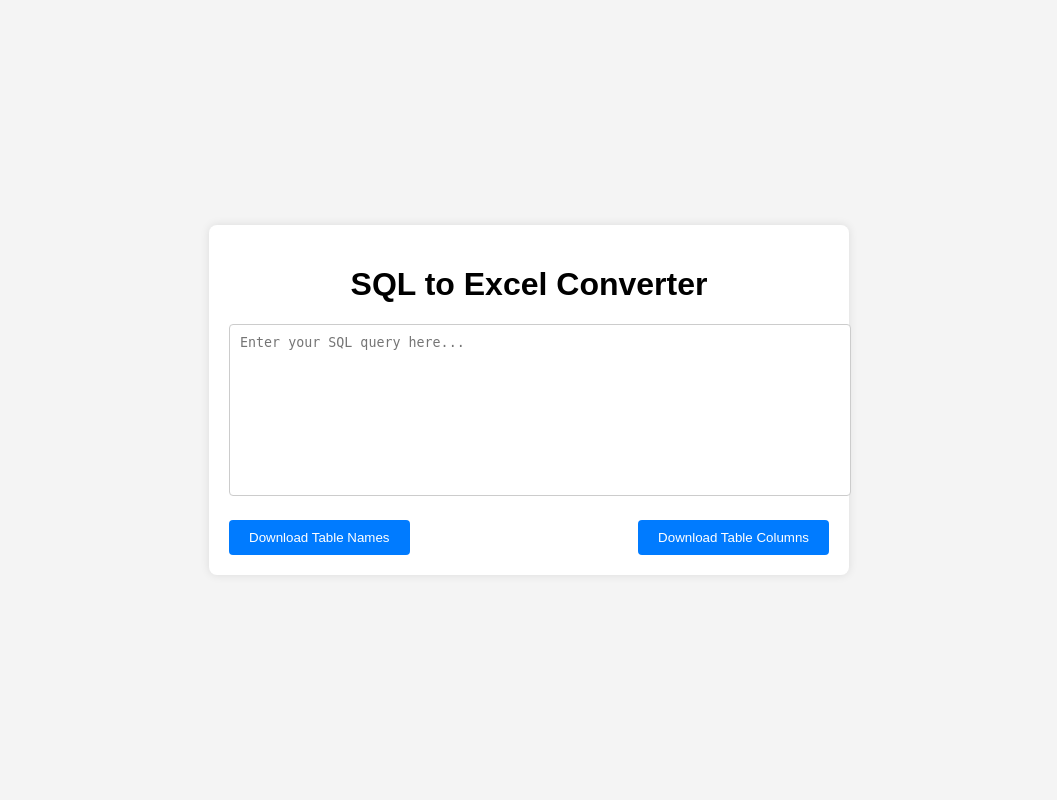
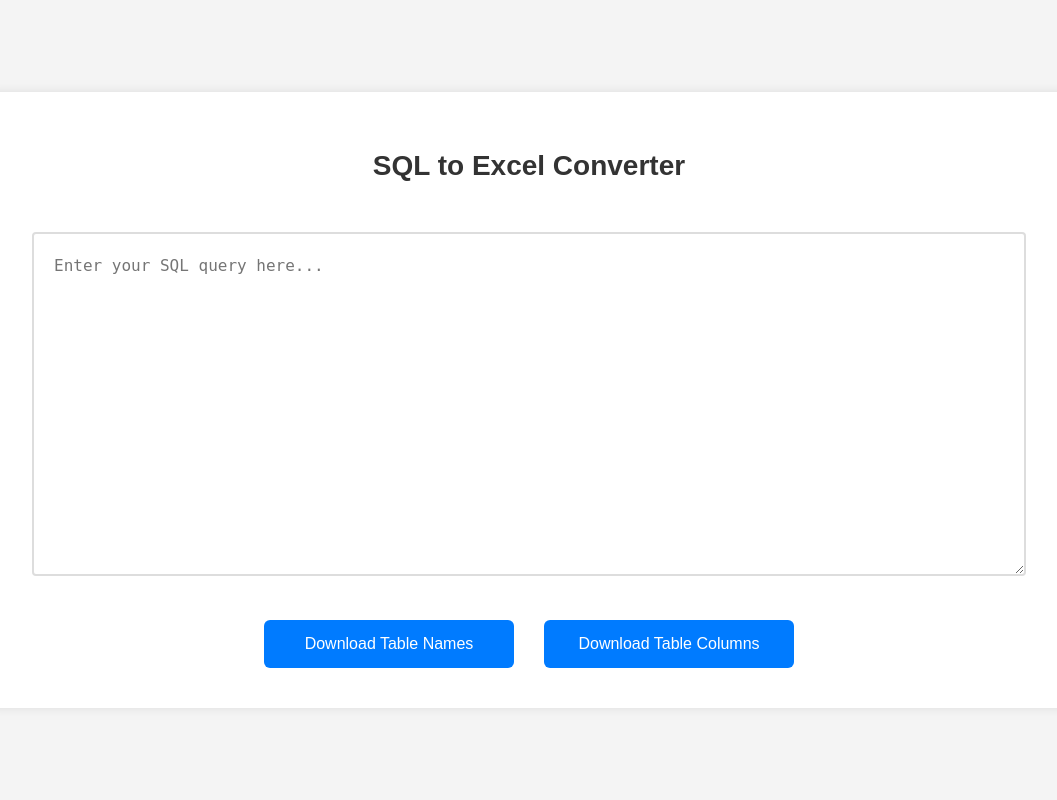
Before and after one commit to sahbaz00/sql-to-excel-app, a Flask app: page / in a window 1280 px wide. Shown: the whole page, without its empty margins (111-1168 px from the left). Run offline with Flask 3, Linux system fonts and the light colour scheme.

Commit message:
some_updates

```diff
--- a/app.py
+++ b/app.py
@@ -2,69 +2,88 @@ from flask import Flask, render_template, request, send_file
 import openpyxl
 from io import BytesIO
 import re
+import pandas as pd
 
 app = Flask(__name__)
 
 
-def sql_to_excel_table_columns(sql_query):
-    try:
-        # Preprocessing steps to clean the query
-        query = re.sub(r'--.*', '', sql_query)  # Remove line comments
-        query = re.sub(r'/\*.*?\*/', '', query, flags=re.DOTALL)  # Remove block comments
-        query = re.sub(r"'\w+'", '', query)  # Remove string literals
-        query = re.sub(r'\bEXTRACT\s*\([^)]+\)', '', query, flags=re.IGNORECASE)
+def sql_to_excel_table_columns(query):
+    # Preprocessing steps to clean the query
+    query = re.sub(r'--.*', '', query)  # Remove line comments
+    query = re.sub(r'/\*.*?\*/', '', query, flags=re.DOTALL)  # Remove block comments
+    query = re.sub(r"'\w+'", '', query)  # Remove string literals
+    query = re.sub(r'\bEXTRACT\s*\([^)]+\)', '', query, flags=re.IGNORECASE)
 
-        # Extract CTE names to exclude them later
-        cte_pattern = r"with\s+([a-zA-Z0-9_]+)\s+as\s*\("
-        ctes = set(re.findall(cte_pattern, query, re.IGNORECASE))
+    # Extract CTE definitions and their source tables/columns
+    cte_pattern = r"WITH\s+([a-zA-Z0-9_]+)\s+AS\s*\(((?:(?!WITH).)+?)\)(?=\s*\,|\s*SELECT|$)"
+    ctes = re.findall(cte_pattern, query, re.IGNORECASE | re.DOTALL)
+    cte_source_map = {}  # Maps CTE columns to their source tables and columns
 
-        # Identify physical tables (schema.table) from FROM/JOIN clauses
-        table_pattern = r"\b(?:FROM|JOIN)\s+([a-zA-Z0-9_.]+)\b"
-        candidates = re.findall(table_pattern, query, re.IGNORECASE)
-        tables = sorted({
-            c.lower()
-            for c in candidates
-            if '.' in c and c.lower() not in ctes
-        })
+    for cte_name, cte_query in ctes:
+        # Extract source table and columns from the CTE's SELECT
+        select_match = re.search(r'SELECT\s+(.*?)\s+FROM\s+([a-zA-Z0-9_.]+)(?:\s+AS\s+(\w+))?', cte_query, re.IGNORECASE | re.DOTALL)
+        if not select_match:
+            continue
+        columns_str, source_table, alias = select_match.groups()
+        source_table = source_table.lower()
+        alias = alias.lower() if alias else source_table.split('.')[-1].lower()
 
-        # Map table aliases to their physical tables
-        alias_pattern = r'(?i)(?:FROM|JOIN)\s+([a-zA-Z0-9_.]+)(?:\s+(?:AS\s+)?([a-zA-Z0-9_]+))?'
-        alias_map = {}
-        for table, alias in re.findall(alias_pattern, query):
-            table_lower = table.lower()
-            if table_lower in tables:
-                alias_lower = (alias or table.split('.')[-1]).lower()
-                alias_map[alias_lower] = table_lower
+        # Split columns and map them to source table
+        columns = [col.strip().split(' AS ')[0].lower() for col in re.split(r',\s*', columns_str)]
+        for col in columns:
+            # Remove table prefixes (e.g., "u.id" → "id")
+            base_col = col.split('.')[-1] if '.' in col else col
+            cte_source_map[f"{cte_name.lower()}.{base_col}"] = f"{source_table}.{base_col}"
 
-        # Extract columns while ignoring aliases
-        column_pattern = r'\b([a-zA-Z0-9_]+)\.([a-zA-Z0-9_]+)\b'
-        column_dict = {t: set() for t in tables}
+    # Identify physical tables from FROM/JOIN clauses
+    table_pattern = r"\b(?:FROM|JOIN)\s+([a-zA-Z0-9_.]+)\b"
+    candidates = re.findall(table_pattern, query, re.IGNORECASE)
+    tables = sorted({c.lower() for c in candidates if '.' in c})  # Only tables with schemas
 
-        for prefix, col in re.findall(column_pattern, query, re.IGNORECASE):
+    # Map table aliases to their physical tables
+    alias_pattern = r'(?i)(?:FROM|JOIN)\s+([a-zA-Z0-9_.]+)(?:\s+(?:AS\s+)?([a-zA-Z0-9_]+))?'
+    alias_map = {}
+    for match in re.findall(alias_pattern, query):
+        table, alias = match
+        table_lower = table.lower()
+        if table_lower in tables:
+            alias_lower = (alias or table.split('.')[-1]).lower()
+            alias_map[alias_lower] = table_lower
+
+    # Extract columns from the main query (resolve CTE columns to source tables)
+    column_pattern = r'\b([a-zA-Z0-9_]+)\.([a-zA-Z0-9_]+)\b'
+    column_dict = {t: set() for t in tables}
+
+    for prefix, col in re.findall(column_pattern, query, re.IGNORECASE):
+        key = f"{prefix.lower()}.{col.lower()}"
+        if key in cte_source_map:
+            # Split using rsplit to handle schemas (e.g., "public.users.id" → "public.users", "id")
+            source_table, source_col = cte_source_map[key].rsplit('.', 1)
+            if source_table in column_dict:
+                column_dict[source_table].add(source_col)
+        else:
+            # Handle physical tables
             table = alias_map.get(prefix.lower())
             if table and table in column_dict:
                 column_dict[table].add(col.lower())
 
-        # Convert sets to sorted lists
-        for table in column_dict:
-            column_dict[table] = sorted(column_dict[table])
+    # Convert sets to sorted lists and flatten
+    table_column_pairs = []
+    for table, columns in column_dict.items():
+        for col in sorted(columns):
+            table_column_pairs.append((table, col))
 
-        # Create an Excel workbook
-        wb = openpyxl.Workbook()
-        ws = wb.active
-        ws.title = "Table Columns"
+    # Create an Excel workbook
+    wb = openpyxl.Workbook()
+    ws = wb.active
+    ws.title = "Table Columns"
 
-        # Write data to the worksheet
-        ws.append(["Table Name", "Column Name"])
-        for table, columns in column_dict.items():
-            for column in columns:
-                ws.append([table, column])
+    # Write data to the worksheet
+    ws.append(["Table", "Column"])
+    for table, column in table_column_pairs:
+        ws.append([table, column])
 
-        return wb
-
-    except Exception as e:
-        print(f"Error in sql_to_excel_table_columns: {e}")
-        return None
+    return wb
 
 
 def sql_to_excel_table_names(sql_query):
--- a/requirements.txt
+++ b/requirements.txt
@@ -0,0 +1,6 @@
+from flask import Flask, render_template, request, send_file
+import openpyxl
+from io import BytesIO
+import re
+import pandas as pd
+import numpy as np
--- a/static/style.css
+++ b/static/style.css
@@ -6,42 +6,61 @@ body {
     display: flex;
     justify-content: center;
     align-items: center;
-    height: 100vh;
+    min-height: 100vh;
+    width: 100%;
 }
 
 .container {
     background: white;
-    padding: 20px;
+    padding: 40px;
     border-radius: 8px;
     box-shadow: 0 0 10px rgba(0, 0, 0, 0.1);
-    width: 600px;
+    width: 1000px;  /* Increased container width */
     text-align: center;
+    margin: 20px;
 }
 
 textarea {
-    width: 100%;
-    height: 150px;
-    margin-bottom: 20px;
-    padding: 10px;
+    width: 95%;  /* Wider text area */
+    height: 300px;  /* Taller input box */
+    margin: 20px 0;
+    padding: 20px;
     border-radius: 4px;
-    border: 1px solid #ccc;
-    resize: none;
+    border: 2px solid #ddd;
+    resize: vertical;  /* Allow vertical resize only */
+    font-size: 16px;
+    line-height: 1.5;
 }
 
 .buttons {
     display: flex;
-    justify-content: space-between;
+    justify-content: center;
+    gap: 30px;  /* Increased space between buttons */
+    margin-top: 20px;
+    width: 95%;
+    margin-left: auto;
+    margin-right: auto;
 }
 
 button {
-    padding: 10px 20px;
+    padding: 15px 30px;  /* Larger buttons */
     border: none;
-    border-radius: 4px;
+    border-radius: 6px;
     background-color: #007bff;
     color: white;
     cursor: pointer;
+    font-size: 16px;
+    transition: background-color 0.3s ease;
+    width: 250px;  /* Fixed button width */
 }
 
 button:hover {
     background-color: #0056b3;
+    transform: translateY(-1px);  /* Add slight hover effect */
 }
+
+h1 {
+    color: #333;
+    margin-bottom: 30px;
+    font-size: 28px;
+}
```
Also changed, not shown: 1 other file.
